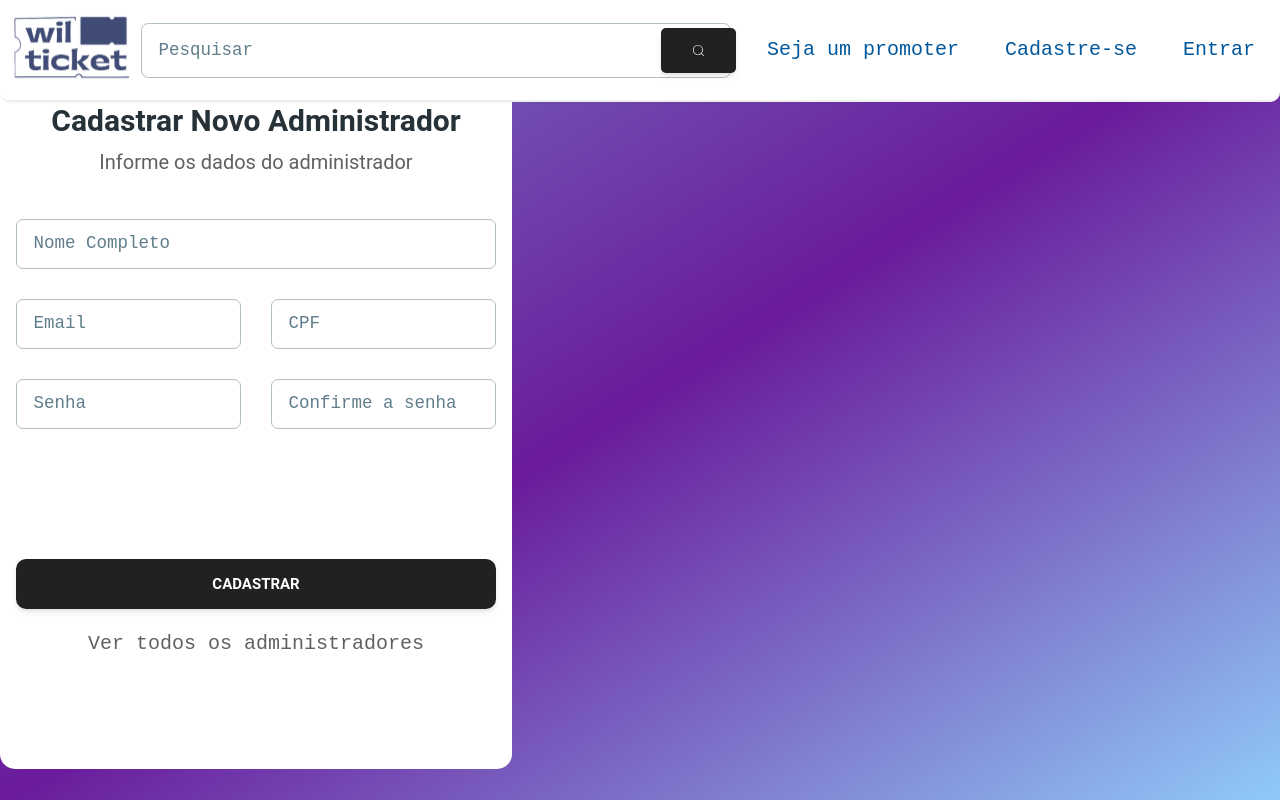
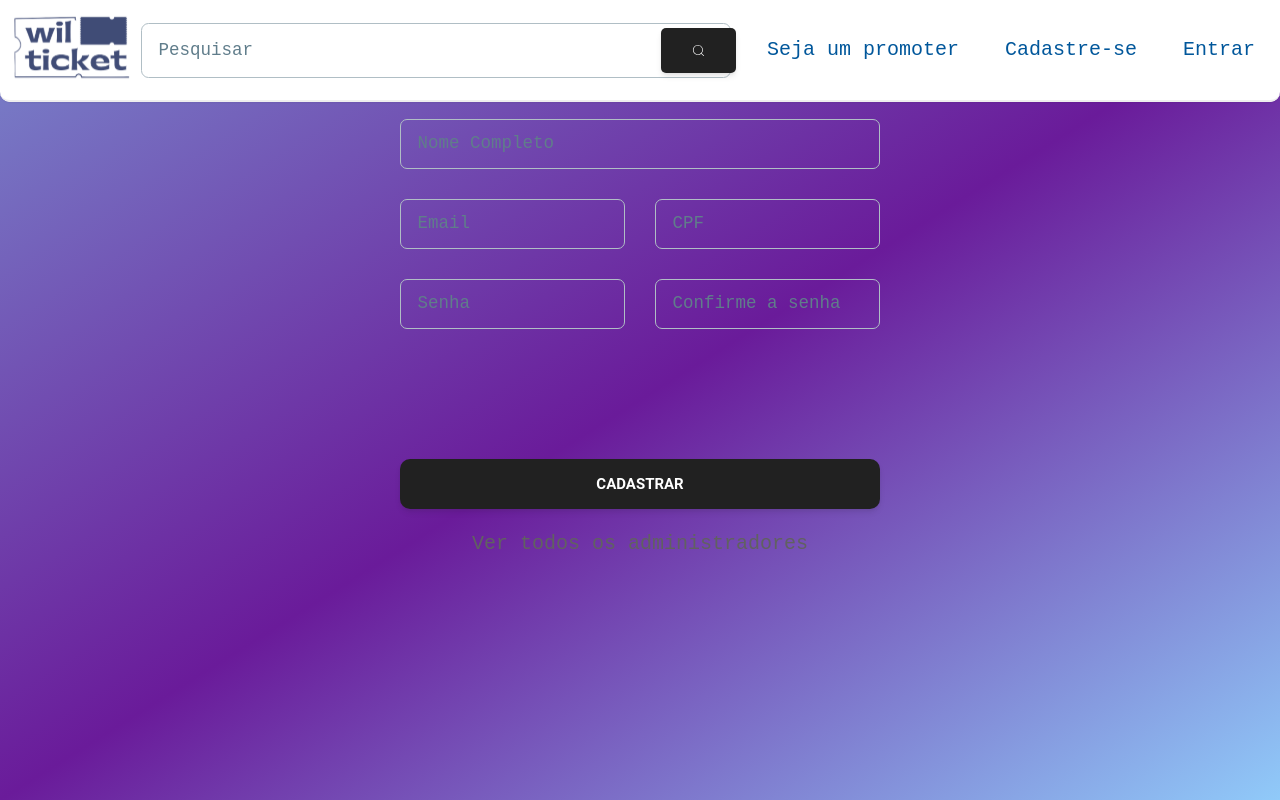
Before and after one commit to WilburTicketsCode/backend, a Next.js app: page /administrador/admin-new in a window 1280 px wide. Built offline with nearby package versions, Linux system fonts and the light colour scheme; no server answers.

Commit message:
Update index.tsx

```diff
--- a/src/components/Admin/NewAdmin/index.tsx
+++ b/src/components/Admin/NewAdmin/index.tsx
@@ -52,7 +52,7 @@ export default function TelaNewAdm() {
     }
 
     return (
-        <section className='flex flex-col w-[90%] md:w-[40%] h-[80%] md:h-[80%] items-center justify-center gap-y-10 bg-white p-20 rounded-xl'>
+        <section className='w-full flex flex-col items-center'>
 
             <Card color="transparent" shadow={false} className="flex items-center justify-center">
                 <Typography variant="h4" color="blue-gray">
```
